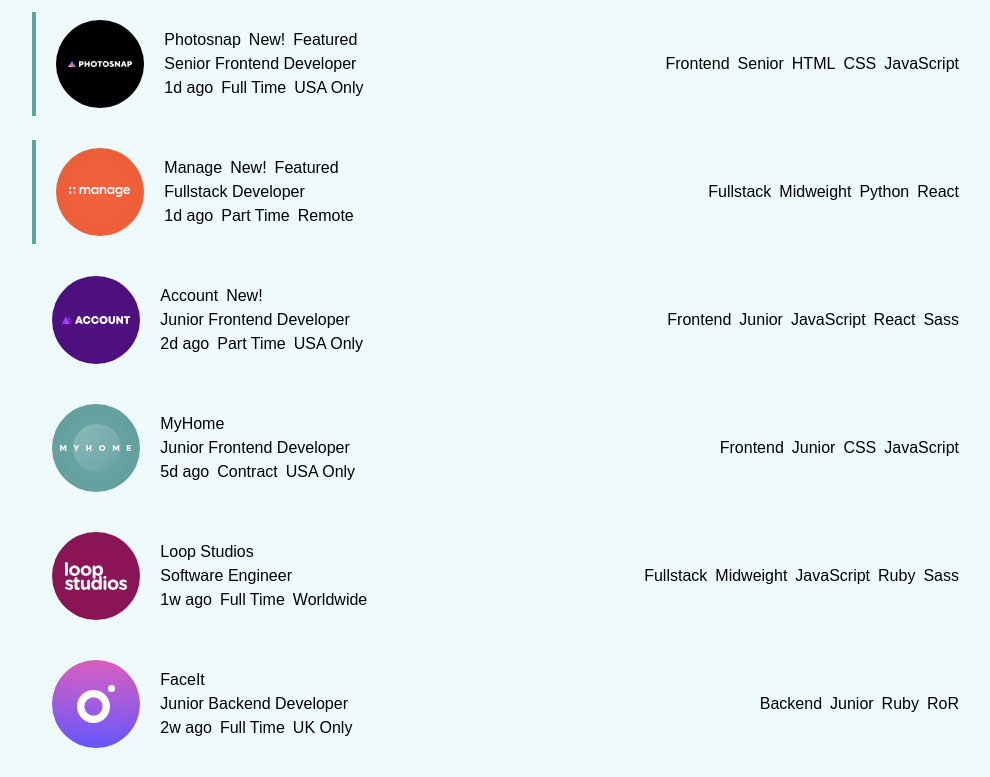
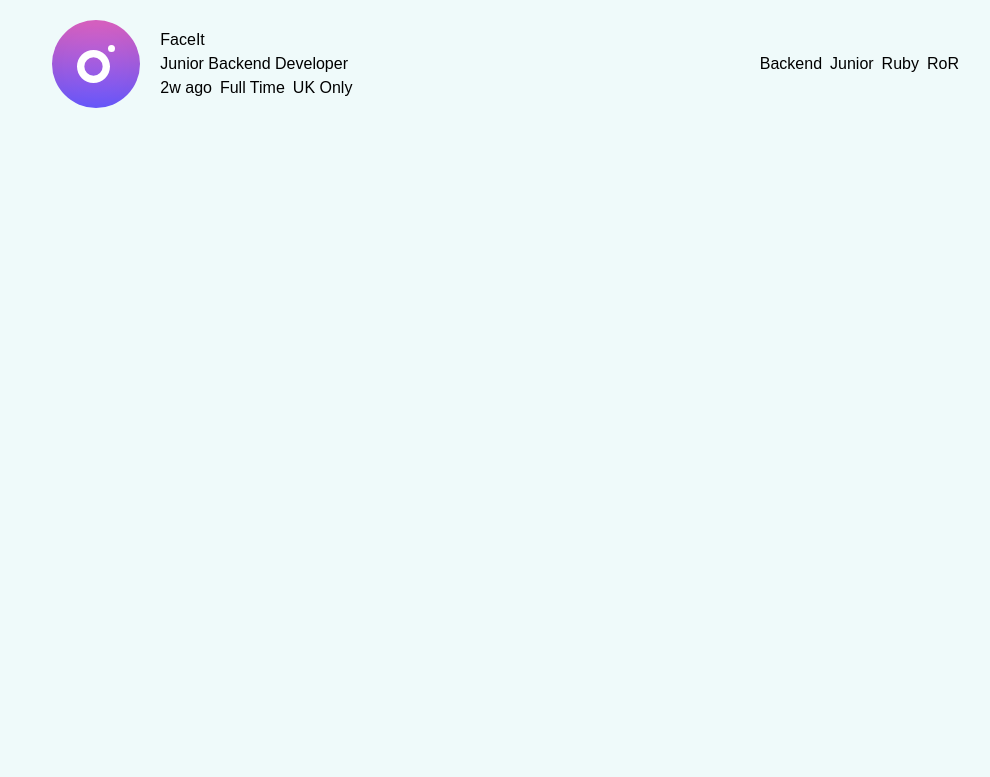
Before and after one commit to getssh/TechUp_sprint3, a website: page static-job-listings-master/src/index.html in a window 1280 px wide. Both pictures are taken after a click on the element "RoR". Shown: the top 777 px of the page, without its empty margins (85-1075 px from the left). Drawn offline with Linux system fonts and the light colour scheme.

Commit message:
Add filter for role, level, languages and tools

```diff
--- a/static-job-listings-master/src/index.html
+++ b/static-job-listings-master/src/index.html
@@ -2,7 +2,7 @@
 <html lang="en">
 <head>
   <meta charset="UTF-8">
-  <meta name="viewport" content="width=device-width, initial-scale=1.0"> <!-- displays site properly based on user's device -->
+  <meta name="viewport" content="width=device-width, initial-scale=1.0">
 
   <link rel="icon" type="image/png" sizes="32x32" href="./images/favicon-32x32.png">
   <link href="../dist/output.css" rel="stylesheet">
@@ -10,8 +10,6 @@
   <link rel="preconnect" href="https://fonts.gstatic.com" crossorigin>
   <link href="https://fonts.googleapis.com/css2?family=Inter&family=League+Spartan:wght@500&family=Overpass&display=swap" rel="stylesheet">
   <title>Frontend Mentor | Job Listings</title>
-
-  <!-- Feel free to remove these styles or customise in your own stylesheet 👍 -->
   <style>
     .attribution { font-size: 11px; text-align: center; }
     .attribution a { color: hsl(228, 45%, 44%); }
--- a/static-job-listings-master/src/index.js
+++ b/static-job-listings-master/src/index.js
@@ -1,11 +1,23 @@
 const container = document.querySelector('.container');
 const filters = [];
+
+let allJobs = [];
 
 fetch('../data.json')
     .then(response => response.json())
     .then(data => {
-        const allJobs = data;
-        let filteredJobs = filters.length > 0 ? filterJobsByFilters(allJobs, filters) : allJobs;
+        allJobs = data;
+        renderJobs(allJobs);
+    })
+    .catch(error => {
+        console.error('Data loading error:', error);
+        container.innerHTML = 'Error couldnt load data';
+    });
+
+function renderJobs(jobs) {
+    container.innerHTML = '';
+
+    const filteredJobs = filters.length > 0 ? filterJobsByFilters(jobs, filters) : jobs;
 
     filteredJobs.forEach((job) => {
         const jobContainer = document.createElement('div');
@@ -53,26 +65,30 @@ fetch('../data.json')
 
         jobDetails.appendChild(textDetails);
 
+
         const roleLanguagesTools = document.createElement('div');
         roleLanguagesTools.className = 'flex gap-2';
-            const role = document.createElement('p');
-            role.textContent = job.role;
-            const level = document.createElement('p');
-            level.textContent = job.level;
-            roleLanguagesTools.appendChild(role);
-            roleLanguagesTools.appendChild(level);
+        const roleElement = document.createElement('p');
+        roleElement.textContent = job.role;
+        roleElement.addEventListener('click', () => toggleFilter(job.role));
+        roleLanguagesTools.appendChild(roleElement);
+
+        const levelElement = document.createElement('p');
+        levelElement.textContent = job.level;
+        levelElement.addEventListener('click', () => toggleFilter(job.level));
+        roleLanguagesTools.appendChild(levelElement);
 
         job.languages.forEach(language => {
           const languageElement = document.createElement('p');
           languageElement.textContent = language;
-              languageElement.addEventListener('click', () => addToFiltersAndRender(language));
+          languageElement.addEventListener('click', () => toggleFilter(language));
           roleLanguagesTools.appendChild(languageElement);
         });
 
         job.tools.forEach(tool => {
           const toolElement = document.createElement('p');
           toolElement.textContent = tool;
-              toolElement.addEventListener('click', () => addToFiltersAndRender(tool));
+          toolElement.addEventListener('click', () => toggleFilter(tool));
           roleLanguagesTools.appendChild(toolElement);
         });
 
@@ -81,13 +97,18 @@ fetch('../data.json')
 
         container.appendChild(jobContainer);
     });
-    })
-    .catch(error => {
-        console.error('Data loading error:', error);
-        container.innerHTML = 'Error couldnt load data';
-    });
+}
 
-console.log(filters);
+function toggleFilter(filterValue) {
+  if (filters.includes(filterValue)) {
+      filters.splice(filters.indexOf(filterValue), 1);
+  } else {
+      filters.push(filterValue);
+  }
+
+  renderJobs(allJobs);
+}
+
 function filterJobsByFilters(jobs, filters) {
     return jobs.filter(job => {
         return (
```
Lines whose indentation alone changed are shown as unchanged.
